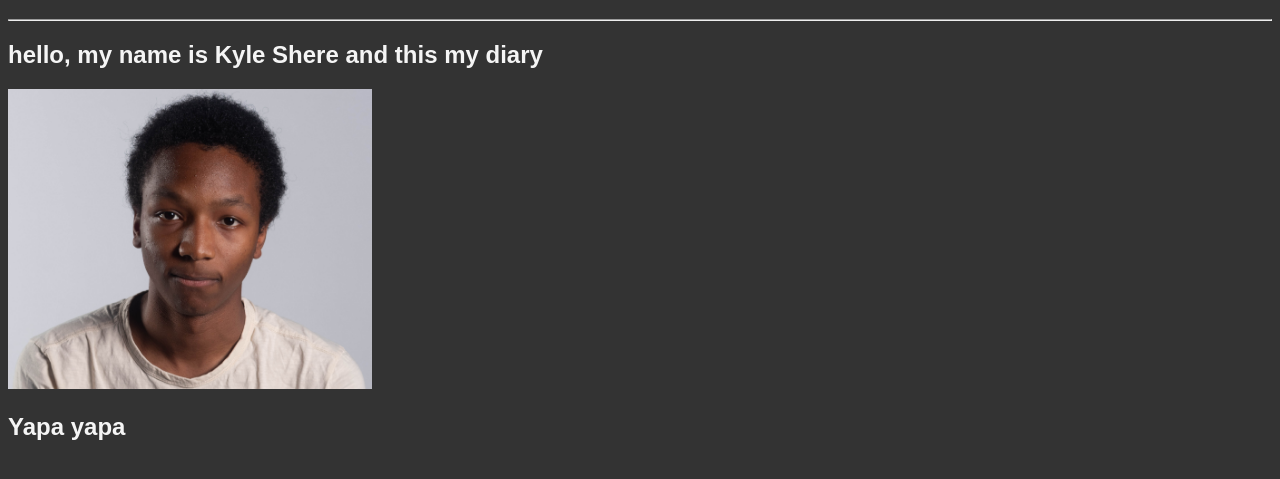
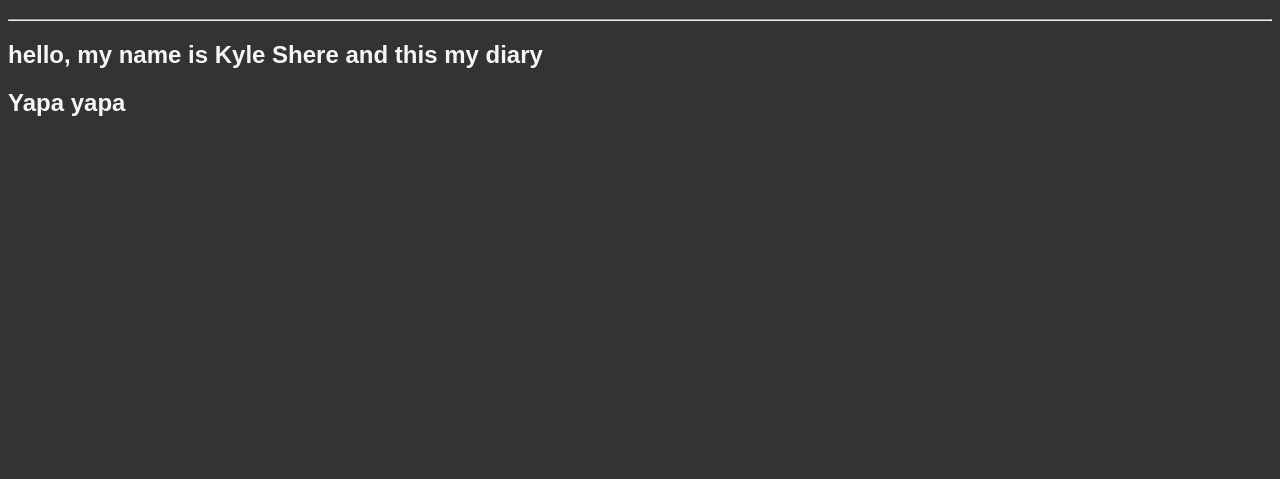
Before and after one commit to Kyleshere/KyleShere.github.io, a plain HTML site: page TJK diary/index.html in a window 1280 px wide. Shown: the part 61-540 px from the top of the page. Drawn offline with Linux system fonts and the light colour scheme.

Commit message:
Update index.html

```diff
--- a/TJK diary/index.html
+++ b/TJK diary/index.html
@@ -47,8 +47,6 @@
 	<hr>
 	<h2>hello, my name is Kyle Shere and this my diary</h2>
 
-	<img src="img/MyPic.jpg" alt="my photo" height="300">
-
 	<h2> Yapa yapa </h2>
 </body>
 
```
